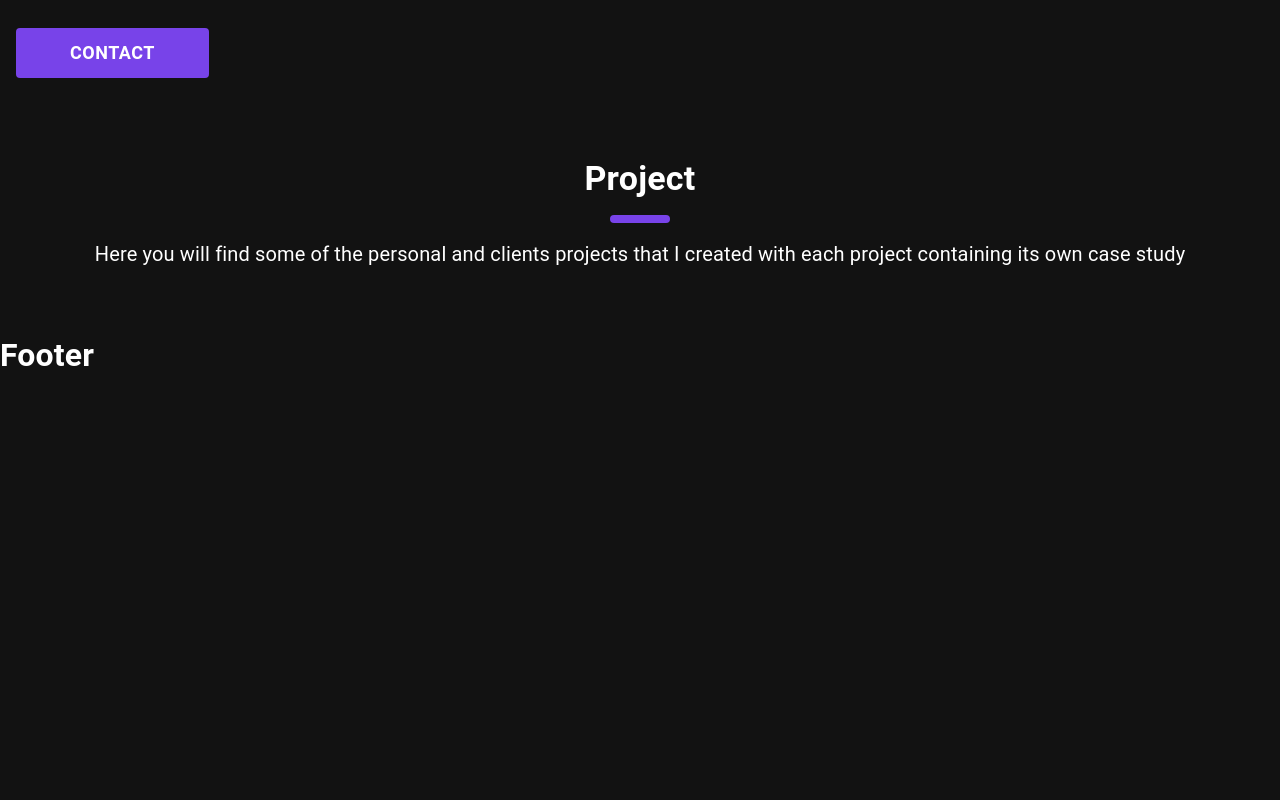
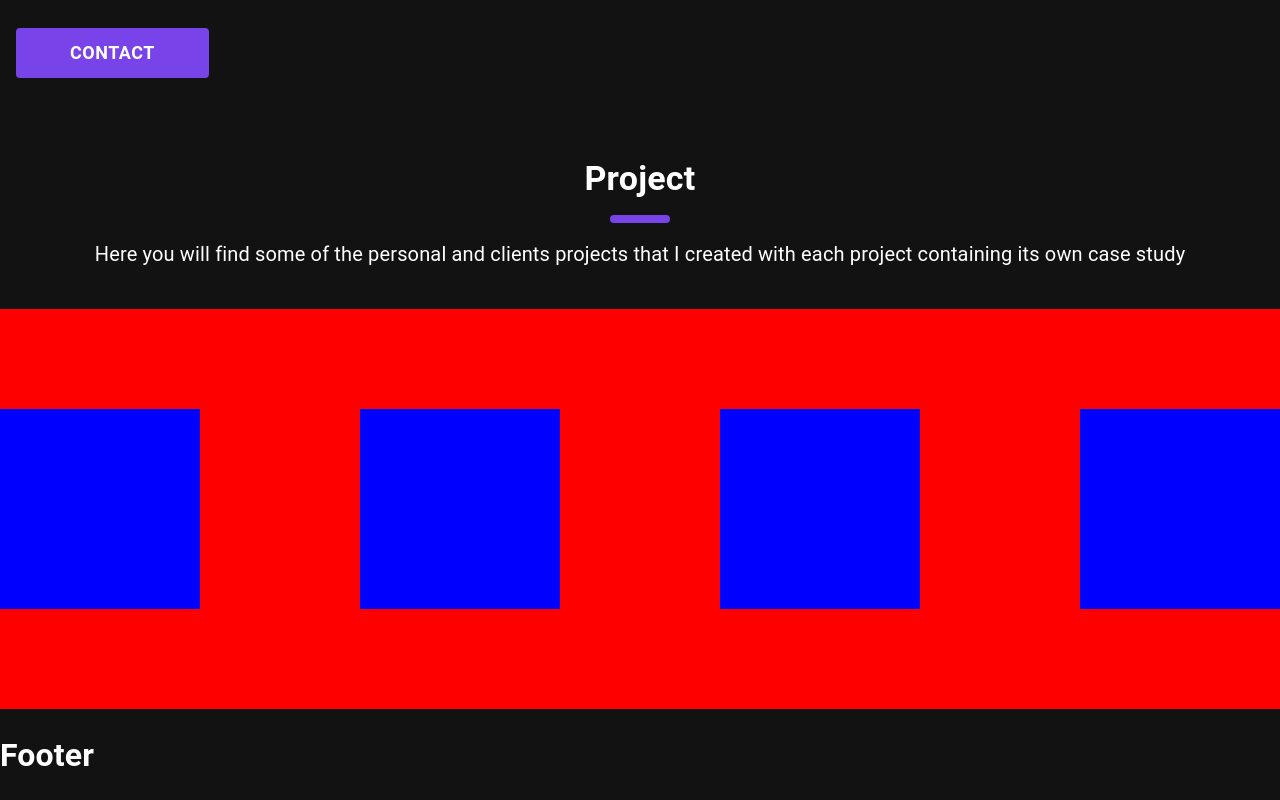
Before and after one commit to emdevelopa/portfolio-React, a React (Create React App) app: page / in a window 1280 px wide. Shown: the part 1604-2404 px from the top of the page. Before the commit the page ends 2004 px from the top, so only its background shows below. Built offline with nearby package versions, Linux system fonts and the light colour scheme.

Commit message:
Portfolio

```diff
--- a/src/components/projects.jsx
+++ b/src/components/projects.jsx
@@ -9,7 +9,16 @@ export default function Projects() {
                     <Box bgcolor='#7843e9' width={60} height={8} borderRadius={5}></Box>
                     <Typography variant="p" marginBottom={5} fontSize={20} textAlign='center' paddingX={2}>Here you will find some of the personal and clients projects that I created with each project containing its own case study</Typography>
                 </Stack>
-                <Box></Box>
+                <Stack bgcolor='red' direction='row' height={400} justifyContent='space-between' alignItems='center' gap={2} sx={{
+                                '@media (max-width: 600px)': {
+                                    flexDirection:'column'
+                                },
+                            }}>
+                    <Box bgcolor='blue' height={200} width={200}></Box>
+                    <Box bgcolor='blue' height={200} width={200}></Box>
+                    <Box bgcolor='blue' height={200} width={200}></Box>
+                    <Box bgcolor='blue' height={200} width={200}></Box>
+                </Stack>
             </Box>
         </>
     )
```
